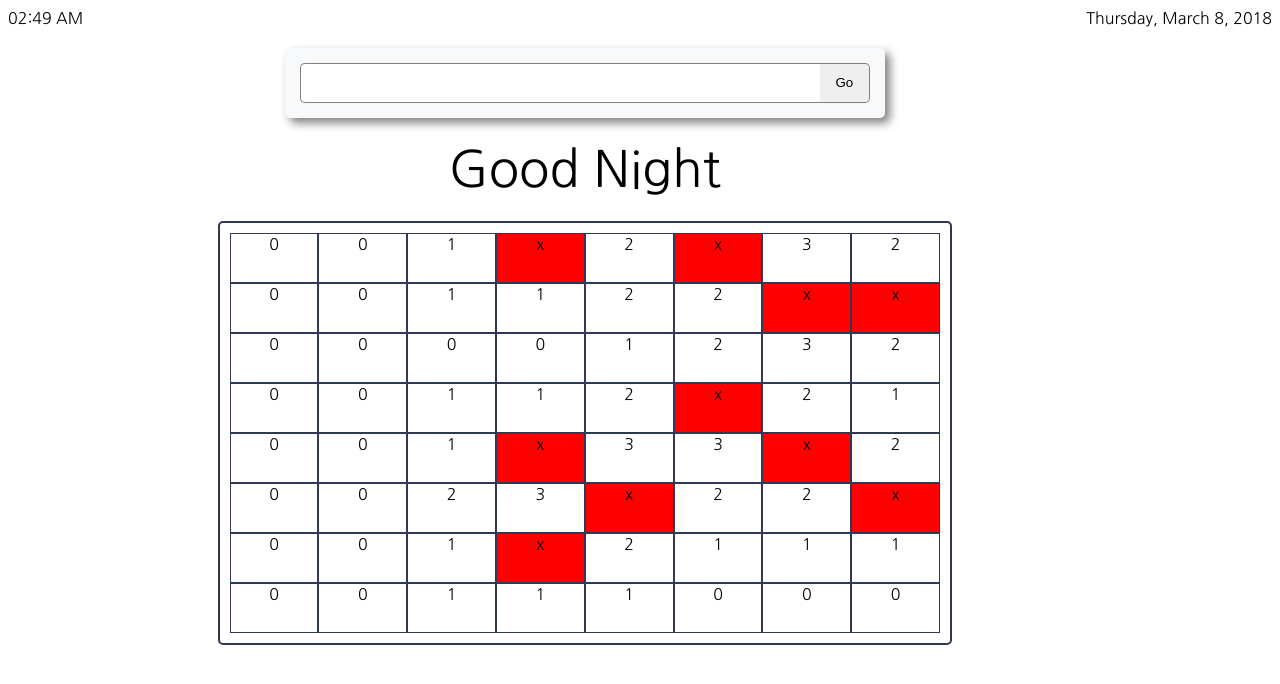
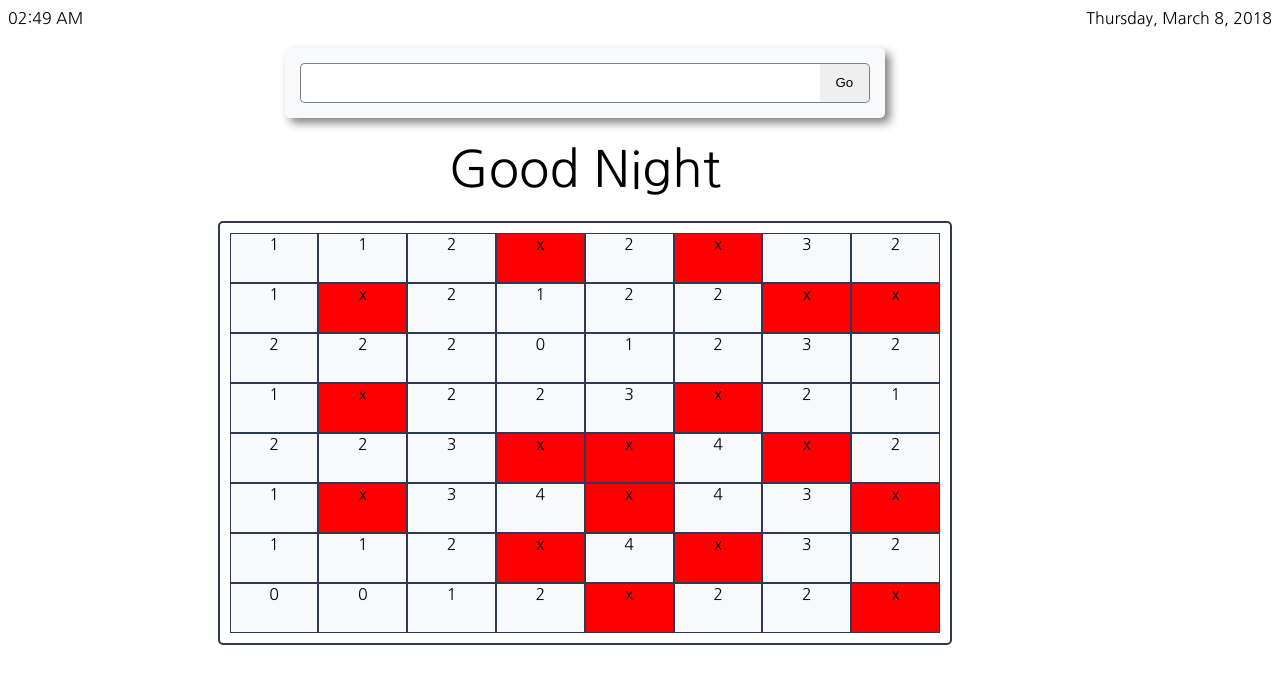
Before and after one commit to ctakemoto/New-Tab-Game, a React (Create React App) app: page / in a window 1280 px wide. Shown: the top 684 px of the page. Built offline with nearby package versions, Linux system fonts and the light colour scheme.

Commit message:
update board structure
add objects to track state of the squares, fix click event

```diff
--- a/src/Components/Game.js
+++ b/src/Components/Game.js
@@ -2,7 +2,8 @@ import React, { Component } from 'react';
 
 export const Square = props => {
     return (
-        <div className={'game__square ' + props.type} onClick={() => props.handleClick}>
+        <div    className={'game__square ' + props.type +' '+ props.state}
+                onClick={() => props.clickCallback(props.coord)}>
             {props.value}
         </div>
     );
@@ -12,15 +13,17 @@ export const Board = props => {
 
     return(
         <div className='game__board'>
-            {props.squares.map((nested, yindex )=>
-                <div className='game__board__col'>
-                    {nested.map((value, xindex) =>
+            {props.squares.map((nested, xindex )=>
+                <div className='game__board__col' key={xindex}>
+                    {nested.map((element, yindex) =>
                         <Square
                             key={[xindex, yindex]}
-                            value={value}
-                            //value={[xindex, yindex]}
-                            type={value === 'x' ? 'bomb':''}
-                        />
+                            value={element.value}
+                            state={element.state}
+                            type={element.type}
+                            coord={[xindex, yindex]}
+                            clickCallback={props.clickCallback}
+                    />
                     )}
                 </div>
             )}
@@ -42,8 +45,12 @@ class Game extends Component {
         };
     }
 
-    handleClick = (i) => {
-
+    handleClick = (coords) => {
+        var board = this.state.squares;
+        board[coords[0]][coords[1]].state = 'clicked';
+        this.setState({
+            squares: board
+        });
     }
 
     componentWillMount = () => {
@@ -52,11 +59,11 @@ class Game extends Component {
 
     initGame = () => {
         //each row is it's own array
-        var board = new Array(this.state.boardDimensions).fill(0).map(x => Array(this.state.boardDimensions).fill(0));
+        var board = new Array(this.state.boardDimensions).fill(0).map(x => Array(this.state.boardDimensions).fill().map(x => ({value:0, state:'unclicked', type:'safe'})));
 
         //chose a random number of bombs between a fourth and a third the number of squares
-        //const numBombs = this.randInt(this.state.numSquares/4,this.state.numSquares/3)
-        const numBombs = 10;
+        const numBombs = this.randInt(this.state.numSquares/4,this.state.numSquares/3)
+
         var currentSquare;
 
         //populate bombs randomly on the board
@@ -64,8 +71,9 @@ class Game extends Component {
         for(var i=0; i < numBombs; i++){
             currentSquare = this.randSquare();
             //check to see if the square has already been set as a bomb before
-            if (board[currentSquare[0]][currentSquare[1]] !== 'x'){
-                board[currentSquare[0]][currentSquare[1]] = 'x';
+            if (board[currentSquare[0]][currentSquare[1]].type === 'safe'){
+                board[currentSquare[0]][currentSquare[1]].value = 'x';
+                board[currentSquare[0]][currentSquare[1]].type = 'bomb';
                 board = this.setSurroundingNumbers(board, currentSquare);
             }
             else {
@@ -89,12 +97,11 @@ class Game extends Component {
         let xmax = currentSquare[0]+1 >= this.state.boardDimensions ? this.state.boardDimensions-1 : currentSquare[0]+1;
         let ymax = currentSquare[1]+1 >= this.state.boardDimensions ? this.state.boardDimensions-1 : currentSquare[1]+1;
 
-        console.log(currentSquare,': ','(', xmin, ymin, ')','(', xmax,ymax,')');
         for(var i=xmin; i <= xmax; i++ ){
             for(var j=ymin; j <= ymax; j++){
                 //If the square being looked at isn't a bomb add 1 to it's number.
-                if(board[i][j] !== 'x') {
-                    board[i][j] += 1;
+                if(board[i][j].type === 'safe') {
+                    board[i][j].value += 1;
                 }
             }
         }
@@ -118,7 +125,7 @@ class Game extends Component {
     render(){
         return (
             <div className='game'>
-                <Board squares={this.state.squares}/>
+                <Board squares={this.state.squares} clickCallback={this.handleClick}/>
             </div>
         );
     }
```
